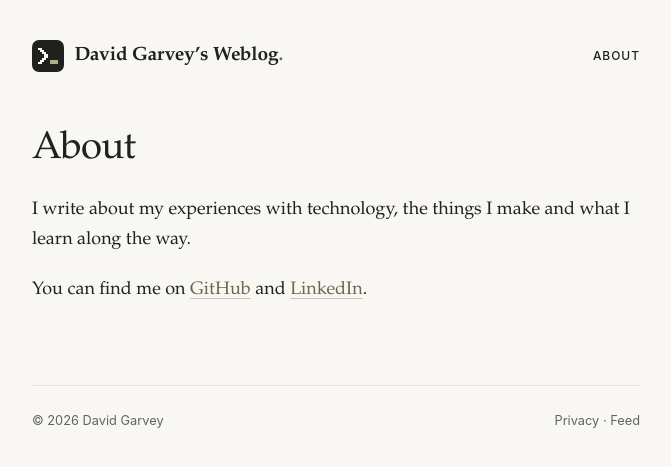
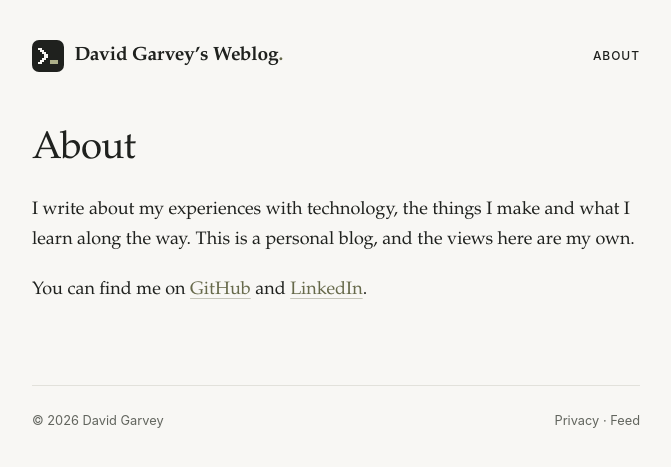
Before and after one commit to davegarvey/davegarvey.github.io, a Jekyll site: the page built from about.md, in a window 1280 px wide. Shown: the top 467 px of the page, without its empty margins (304-975 px from the left). Built offline with Jekyll 4.4.1, drawn with Linux system fonts in a browser that asks for light colours.

Commit message:
Say on the About page that this is a personal blog
Co-Authored-By: Claude Sonnet 5.5 <noreply@anthropic.com>

```diff
--- a/about.md
+++ b/about.md
@@ -4,6 +4,6 @@ title: About
 description: About David Garvey and this weblog.
 permalink: /about/
 ---
-I write about my experiences with technology, the things I make and what I learn along the way.
+I write about my experiences with technology, the things I make and what I learn along the way. This is a personal blog, and the views here are my own.
 
 You can find me on [GitHub](https://github.com/davegarvey) and [LinkedIn](https://linkedin.com/in/david-g-47511628/).
```
